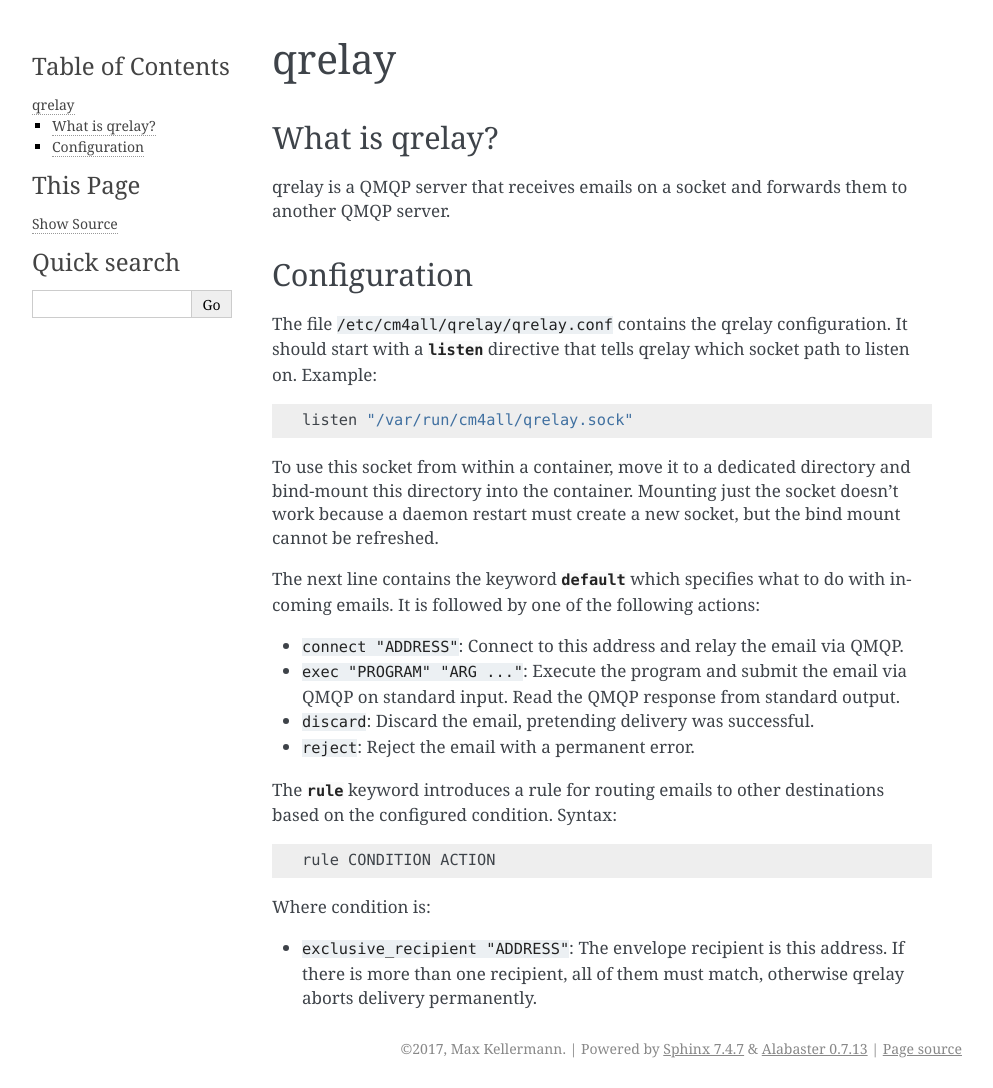
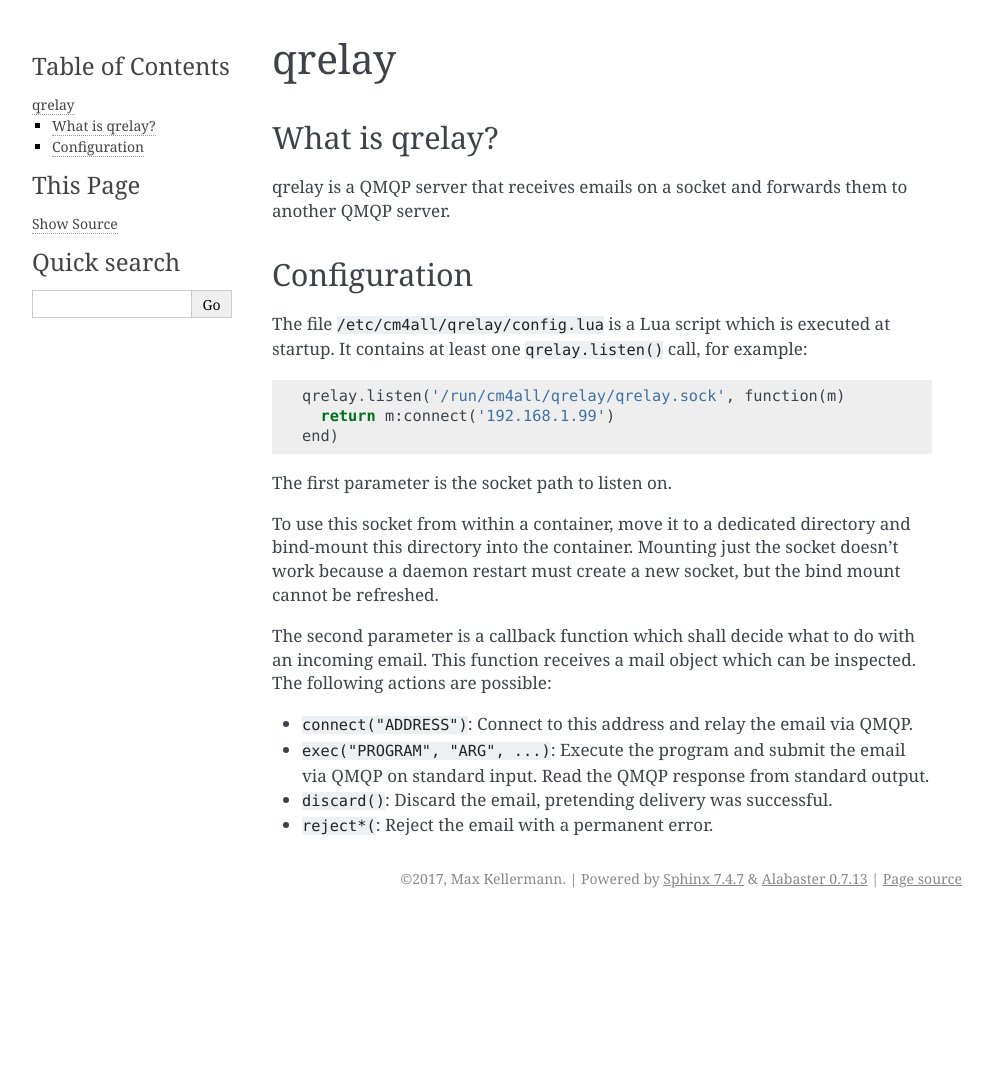
Before and after one commit to CM4all/qrelay, a Sphinx documentation site: the page built from doc/index.rst, in a window 1280 px wide. Shown: the whole page, without its empty margins (148-1141 px from the left). Built offline with Sphinx 7.4.7, drawn with Linux system fonts in a browser that asks for light colours; after the commit the page ends 918 px from its top, so only the background shows below that.

Commit message:
Config: replace configuration file with Lua script

```diff
--- a/doc/index.rst
+++ b/doc/index.rst
@@ -11,40 +11,32 @@
 Configuration
 -------------
 
-The file :file:`/etc/cm4all/qrelay/qrelay.conf` contains the qrelay
-configuration.  It should start with a :envvar:`listen` directive that
-tells qrelay which socket path to listen on.
-Example::
+The file :file:`/etc/cm4all/qrelay/config.lua` is a Lua script which
+is executed at startup.  It contains at least one
+:samp:`qrelay.listen()` call, for example::
 
-  listen "/var/run/cm4all/qrelay.sock"
+  qrelay.listen('/run/cm4all/qrelay/qrelay.sock', function(m)
+    return m:connect('192.168.1.99')
+  end)
+
+The first parameter is the socket path to listen on.
 
 To use this socket from within a container, move it to a dedicated
 directory and bind-mount this directory into the container.  Mounting
 just the socket doesn't work because a daemon restart must create a
 new socket, but the bind mount cannot be refreshed.
 
-The next line contains the keyword :envvar:`default` which specifies
-what to do with incoming emails.  It is followed by one of the
-following actions:
+The second parameter is a callback function which shall decide what to
+do with an incoming email.  This function receives a mail object which
+can be inspected.  The following actions are possible:
 
-* :samp:`connect "ADDRESS"`: Connect to this address and relay the
+* :samp:`connect("ADDRESS")`: Connect to this address and relay the
   email via QMQP.
 
-* :samp:`exec "PROGRAM" "ARG ..."`: Execute the program and submit the
-  email via QMQP on standard input.  Read the QMQP response from
+* :samp:`exec("PROGRAM", "ARG", ...)`: Execute the program and submit
+  the email via QMQP on standard input.  Read the QMQP response from
   standard output.
 
-* :samp:`discard`: Discard the email, pretending delivery was successful.
+* :samp:`discard()`: Discard the email, pretending delivery was successful.
 
-* :samp:`reject`: Reject the email with a permanent error.
-
-The :envvar:`rule` keyword introduces a rule for routing emails to
-other destinations based on the configured condition.  Syntax::
-
-  rule CONDITION ACTION
-
-Where condition is:
-
-* :samp:`exclusive_recipient "ADDRESS"`: The envelope recipient is
-  this address.  If there is more than one recipient, all of them must
-  match, otherwise qrelay aborts delivery permanently.
+* :samp:`reject*(`: Reject the email with a permanent error.
```
Also changed, not shown: qrelay.conf (deleted, +0 -11 lines), 17 other files.
